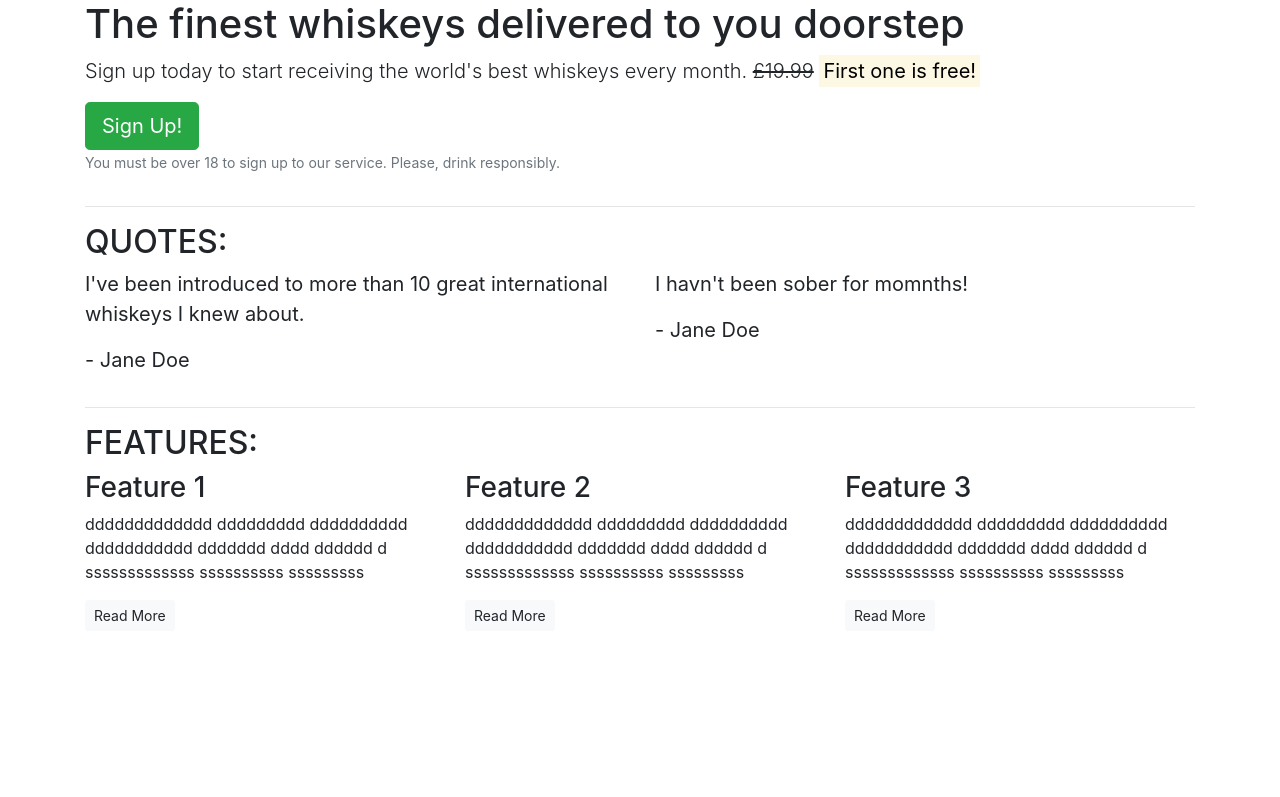
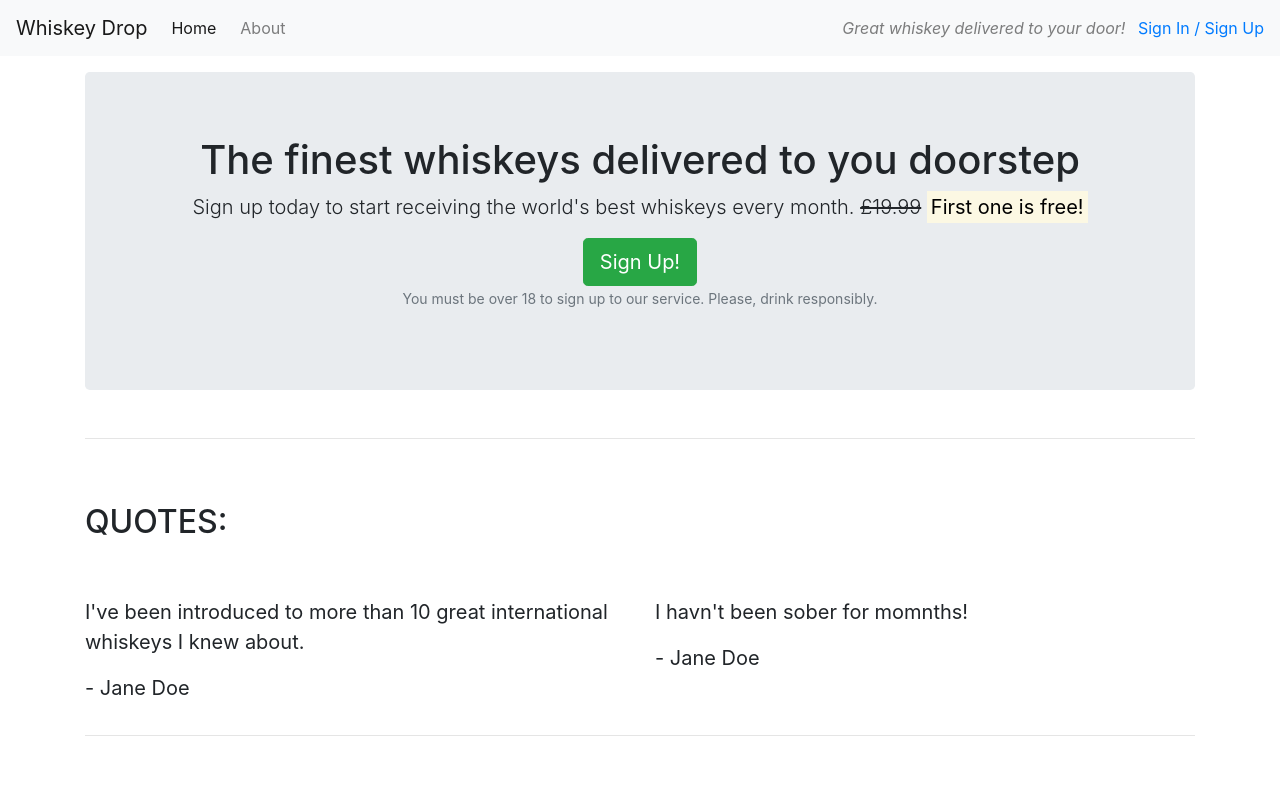
Before and after one commit to sam2829/bootstrap-walk-through, a plain HTML site: page index.html in a window 1280 px wide. Shown: the top 797 px of the page. Drawn offline with nearby package versions, Linux system fonts and the light colour scheme.

Commit message:
Add walk through video 5

```diff
--- a/index.html
+++ b/index.html
@@ -18,15 +18,29 @@
     ></script>
   </head>
   <body>
-    <article class="container">
+    <nav class = "navbar navbar-light bg-light navbar-expand-sm">
+        <a href="/" class = "navbar-brand">Whiskey Drop</a>
+        <ul class = "navbar-nav mr-auto">
+            <li class = "active nav-item mr-2"><a class = "nav-link" href="/">Home</a></li>
+            <li class = "nav-item mr-2"><a class = "nav-link" href="/about">About</a></li>
+            <li class = "nav-item mr-2 d-block d-sm-none"><a class = "nav-link" href="/login">Sign In / Sign Up</a></li>
+        </ul>
+        <div class = "d-none d-md-block">
+            <p class = "navbar-text my-auto mr-2"><i>Great whiskey delivered to your door!</i></p>
+            <a href="/login">Sign In / Sign Up</a>
+        </div>
+    </nav>
+    <article class="container mt-3">
       <!--Callout-->
       <div class = "row">
         <div class="col-12">
-            <section class="callout">
+            <section class="callout jumbotron text-center">
                 <h1>The finest whiskeys delivered to you doorstep</h1>
                 <p class="lead">
                 Sign up today to start receiving the world's best whiskeys every
-                month. <s>£19.99</s> <strong><mark>First one is free!</mark></strong>
+                month. <s class = "d-none d-sm-inline">£19.99</s>
+                <span class = "d-inline d-sm-none"><br></span>
+                <strong><mark>First one is free!</mark></strong>
                 </p>
                 <button class="btn btn-success btn-lg">Sign Up!</button>
                 <p class="text-muted">
@@ -44,7 +58,7 @@
       <!--Quotes-->
       <section class="quotes">
         <div class = "row">
-            <div class="col-12">
+            <div class="col-12 my-5">
               <h2 class="text-uppercase">Quotes:</h2>
             </div>
         </div>
@@ -72,7 +86,7 @@
       <!--Features-->
       <section class="features">
         <div class="row">
-            <div class="col-12">
+            <div class="col-12 my-5">
               <h2 class="text-uppercase">Features:</h2>
             </div>
         </div>
```
